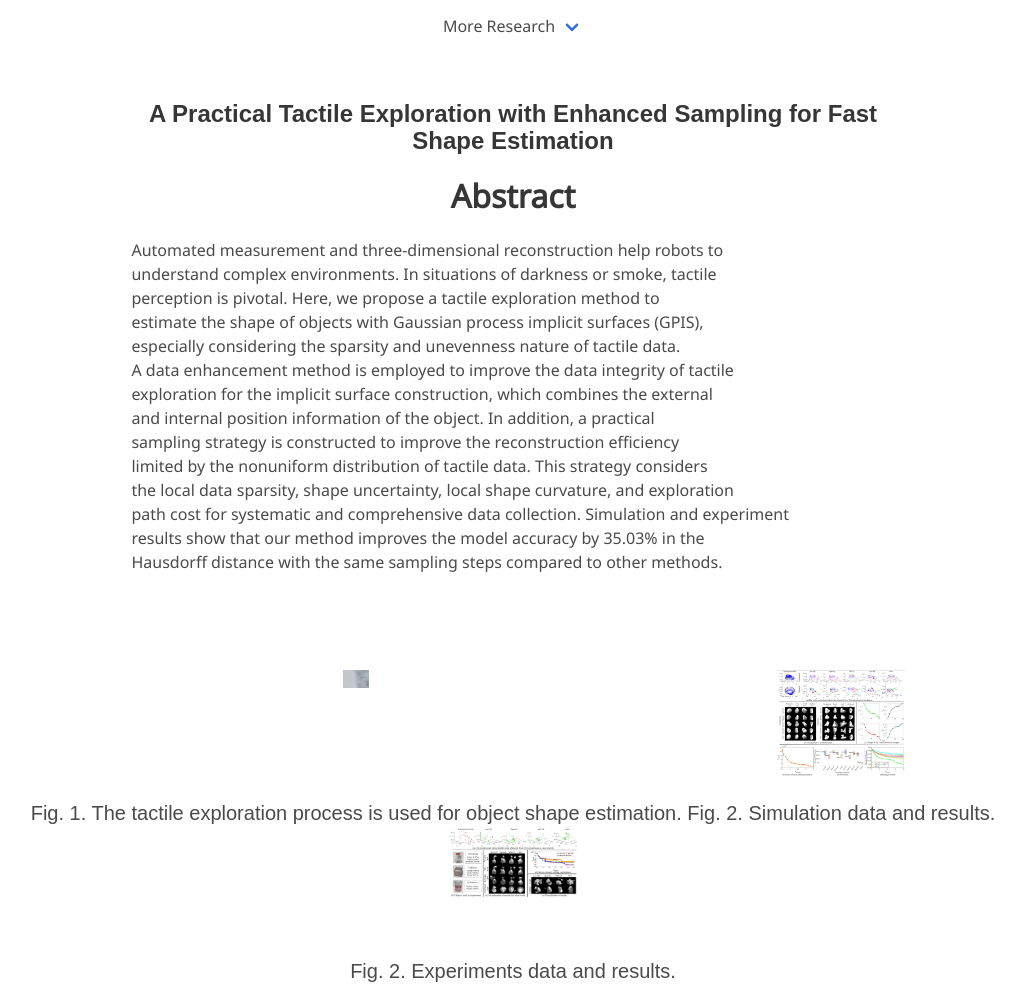
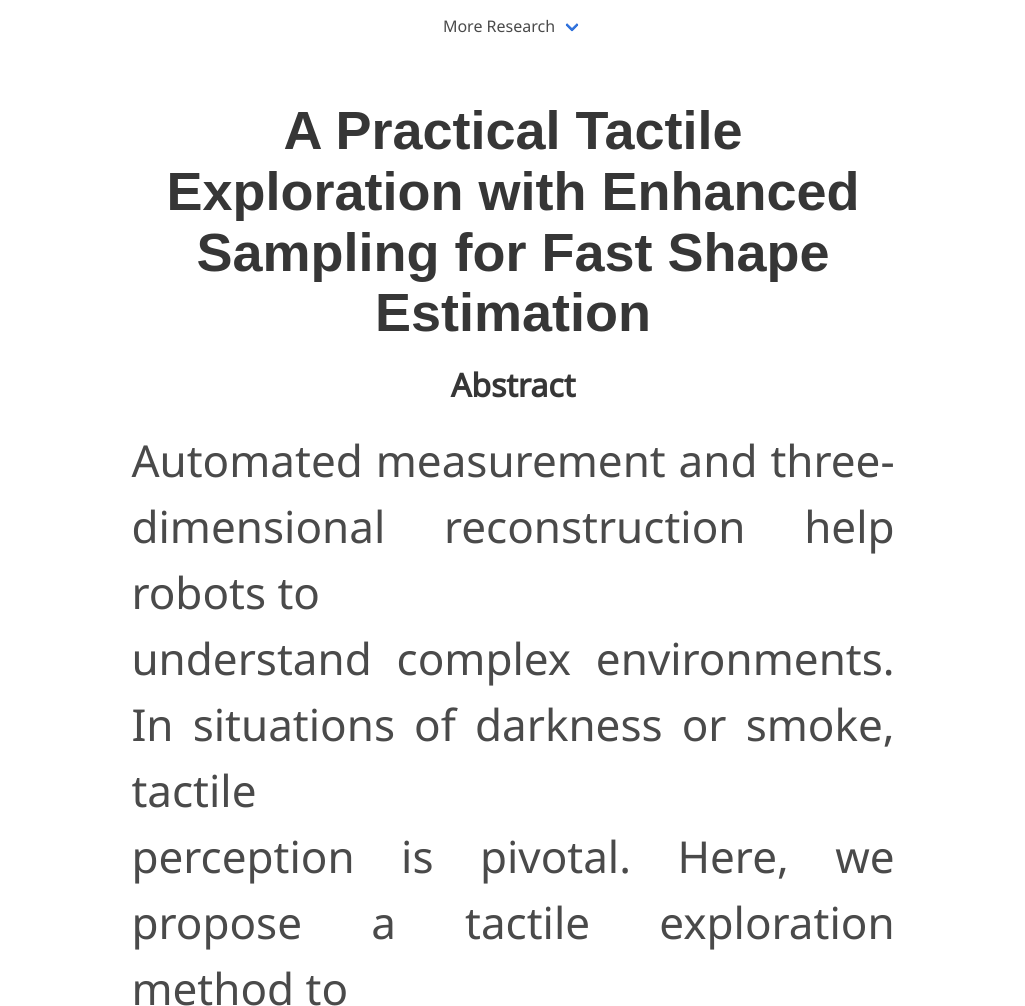
Before and after one commit to luxurylf/scd, a plain HTML site: page index.html in a window 1280 px wide. Shown: the top 1006 px of the page, without its empty margins (127-1152 px from the left). Drawn offline with nearby package versions, Linux system fonts and the light colour scheme; files that its build step writes are made by us from their sources; some icons are missing; files whose address does not match are found by name; a web font is replaced by a local one.

Commit message:
Add files via upload

```diff
--- a/index.html
+++ b/index.html
@@ -70,11 +70,11 @@
     <!-- Abstract. -->
     <div class="columns is-centered has-text-centered">
       <div class="column is-four-fifths">
-        <h1 class="title is-1 publication-title" style="font-size: 24px;">
+        <h1 class="title is-1 publication-title" style="font-size: 54px;">
           A Practical Tactile Exploration with Enhanced Sampling for Fast Shape Estimation
         </h1>
         <h2 class="title is-3">Abstract</h2>
-        <div class="content has-text-justified">
+        <div class="content has-text-justified" style="font-size: 44px;">
           <p>
             Automated measurement and three-dimensional reconstruction help robots to  <br/>
             understand complex environments. In situations of darkness or smoke, tactile  <br/>
@@ -111,7 +111,7 @@
         <div class="is-size-5 publication-authors">
           <div class="author-block">
             <div class="author-portrait">
-              <img src="./static/figures/111.jpg" class="rgb preload" style="max-width: 20%; height: auto; border-radius: 0; object-fit: none;" />
+              <img src="./static/figures/111.jpg" class="rgb preload" style="border-radius: 0; object-fit: none;width: 50%;" />
             </div>
             Fig. 1. The tactile exploration process is used for object shape estimation.
 			<!-- <a href="https://github.com/zcswdt">ChangShi Zhou</a> -->
```
